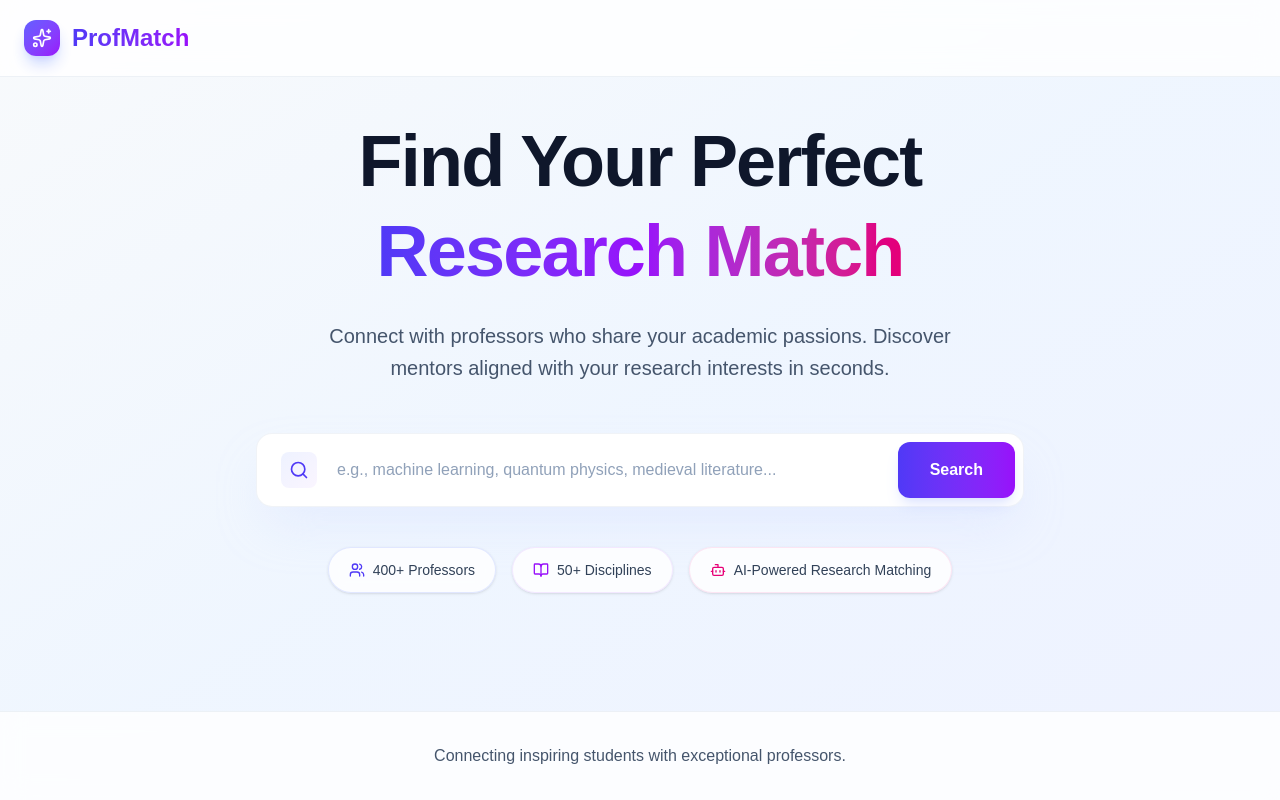
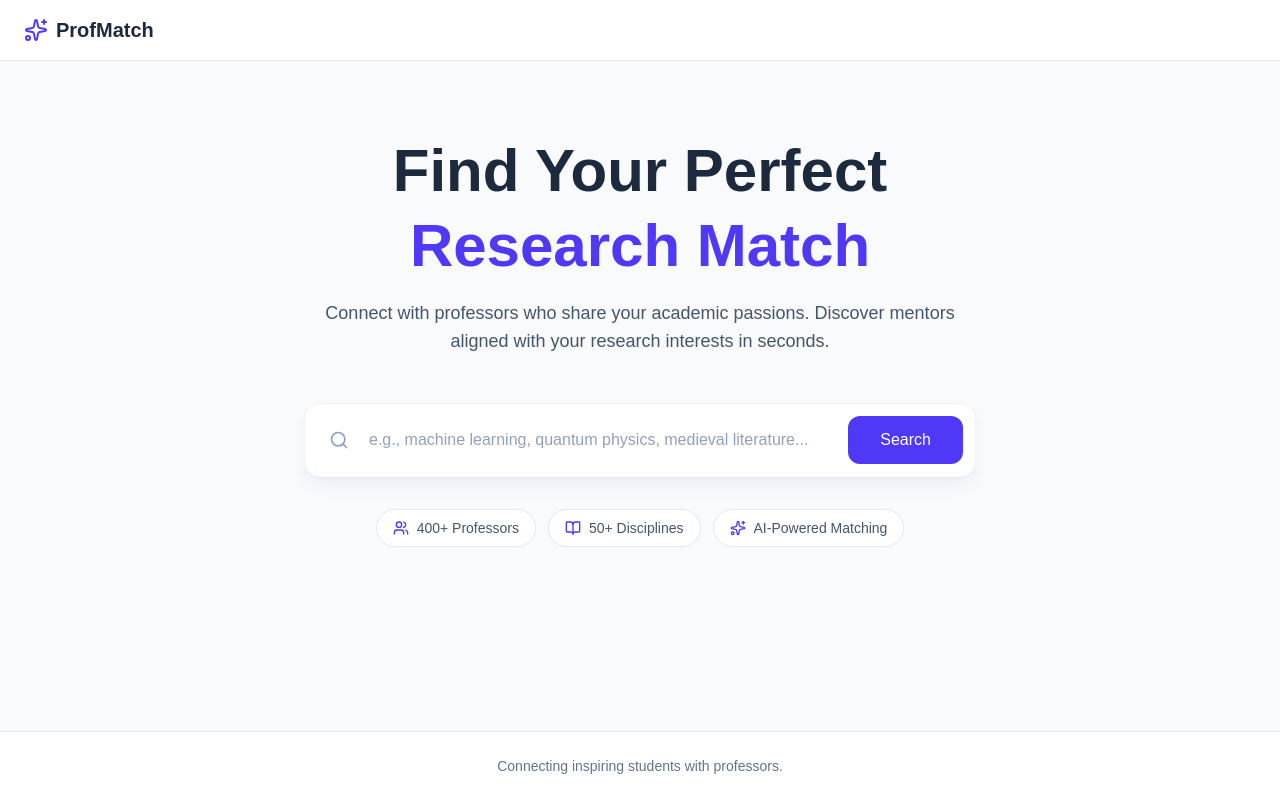
Before and after one commit to Vickyhasthekey/faculty-project_nextjs, a Next.js app: page /search_barn in a window 1280 px wide. Built offline with nearby package versions, Linux system fonts and the light colour scheme.

Commit message:
remove new ui and reorganization

```diff
--- a/app/search_barn/FeaturePills.tsx
+++ b/app/search_barn/FeaturePills.tsx
@@ -1,19 +1,19 @@
-import { Users, BookOpen, Bot } from "lucide-react"
+import { Users, BookOpen, Sparkles } from "lucide-react"
 
 export default function FeaturePills() {
   return (
-    <div className="flex flex-wrap gap-4 justify-center text-sm">
-      <div className="flex items-center gap-2 bg-white/80 backdrop-blur-sm px-5 py-3 rounded-full border border-indigo-200/50 shadow-sm hover:shadow-md hover:border-indigo-300/50 transition-all">
+    <div className="flex flex-wrap gap-3 justify-center text-sm">
+      <div className="flex items-center gap-2 bg-white px-4 py-2 rounded-full border border-slate-200">
         <Users className="w-4 h-4 text-indigo-600" />
-        <span className="text-slate-700 font-medium">400+ Professors</span>
+        <span className="text-slate-600">400+ Professors</span>
       </div>
-      <div className="flex items-center gap-2 bg-white/80 backdrop-blur-sm px-5 py-3 rounded-full border border-purple-200/50 shadow-sm hover:shadow-md hover:border-purple-300/50 transition-all">
-        <BookOpen className="w-4 h-4 text-purple-600" />
-        <span className="text-slate-700 font-medium">50+ Disciplines</span>
+      <div className="flex items-center gap-2 bg-white px-4 py-2 rounded-full border border-slate-200">
+        <BookOpen className="w-4 h-4 text-indigo-600" />
+        <span className="text-slate-600">50+ Disciplines</span>
       </div>
-      <div className="flex items-center gap-2 bg-white/80 backdrop-blur-sm px-5 py-3 rounded-full border border-pink-200/50 shadow-sm hover:shadow-md hover:border-pink-300/50 transition-all">
-        <Bot className="w-4 h-4 text-pink-600" />
-        <span className="text-slate-700 font-medium">AI-Powered Research Matching</span>
+      <div className="flex items-center gap-2 bg-white px-4 py-2 rounded-full border border-slate-200">
+        <Sparkles className="w-4 h-4 text-indigo-600" />
+        <span className="text-slate-600">AI-Powered Matching</span>
       </div>
     </div>
   )
--- a/app/search_barn/ResultsList.tsx
+++ b/app/search_barn/ResultsList.tsx
@@ -16,64 +16,62 @@ interface ResultsListProps {
 
 export default function ResultsList({ results, onClear }: ResultsListProps) {
   return (
-    <div className="w-full max-w-4xl animate-in fade-in duration-700 slide-in-from-bottom-4">
-      <div className="flex items-center justify-between mb-6 px-1">
-        <h2 className="text-2xl font-bold text-slate-800">
-          <span className="bg-linear-to-r from-indigo-600 to-purple-600 bg-clip-text text-transparent">
-            Top {results.length}
-          </span> {results.length === 1 ? 'match' : 'matches'}
+    <div className="w-full max-w-3xl animate-in fade-in duration-500">
+      <div className="flex items-center justify-between mb-4">
+        <h2 className="text-xl font-semibold text-slate-800">
+          Top {results.length} {results.length === 1 ? 'match' : 'matches'}
         </h2>
         <button
           onClick={onClear}
-          className="text-sm text-slate-600 hover:text-indigo-600 transition font-medium px-4 py-2 hover:bg-white/60 rounded-lg"
+          className="text-sm text-slate-600 hover:text-indigo-600 transition"
         >
           Clear results
         </button>
       </div>
-      <div className="space-y-5">
+      <div className="space-y-4">
         {results.map((r, idx) => (
           <a
             key={idx}
             href={r['Personal Website']}
             target="_blank"
             rel="noopener noreferrer"
-            className="block bg-white/90 backdrop-blur-sm p-7 rounded-2xl border border-slate-200/60 hover:border-indigo-300/80 hover:shadow-2xl hover:shadow-indigo-100/50 transition-all duration-300 group cursor-pointer hover:scale-[1.01]"
+            className="block bg-white p-6 rounded-xl border border-slate-200 hover:border-indigo-300 hover:shadow-lg transition-all duration-200 group cursor-pointer"
           >
-            {/* Header */}
-            <div className="flex items-start justify-between mb-5 pb-5 border-b border-slate-100">
+            <div className="flex items-start justify-between mb-4 pb-4 border-b border-slate-100">
               <div className="flex-1">
-                <h3 className="text-3xl font-bold text-slate-900 mb-3 group-hover:bg-linear-to-r group-hover:from-indigo-600 group-hover:to-purple-600 group-hover:bg-clip-text group-hover:text-transparent transition-all">
+                <h3 className="text-2xl font-bold text-slate-800 mb-1 group-hover:text-indigo-600 transition">
                   {r.Professor}
                 </h3>
-                <div className="flex flex-wrap items-center gap-2 text-sm">
-                  <span className="inline-flex items-center px-4 py-1.5 rounded-full bg-linear-to-r from-indigo-50 to-purple-50 text-indigo-700 font-semibold border border-indigo-200/50">
+                <div className="flex items-center gap-3 text-sm">
+                  <span className="inline-flex items-center px-3 py-1 rounded-full bg-indigo-50 text-indigo-700 font-medium">
                     {r.University}
                   </span>
-                  <span className="inline-flex items-center px-4 py-1.5 rounded-full bg-linear-to-r from-purple-50 to-pink-50 text-purple-700 font-semibold border border-purple-200/50">
+                  <span className="inline-flex items-center px-3 py-1 rounded-full bg-indigo-50 text-indigo-700 font-medium">
                     {r.Department}
                   </span>
                   {r.Similarity !== undefined && (
-                    <span className="inline-flex items-center px-4 py-1.5 rounded-full bg-green-50 text-green-700 font-semibold border border-green-200/50">
+                    <span className="text-slate-500">
                       {Math.round(parseFloat(r.Similarity) * 100)}% match
                     </span>
                   )}
                 </div>
               </div>
-              <svg className="w-6 h-6 text-slate-400 group-hover:text-indigo-600 group-hover:translate-x-1 group-hover:-translate-y-1 transition-all shrink-0 mt-1" fill="none" viewBox="0 0 24 24" stroke="currentColor">
+              <svg className="w-5 h-5 text-slate-400 group-hover:text-indigo-600 group-hover:translate-x-0.5 transition-all shrink-0" fill="none" viewBox="0 0 24 24" stroke="currentColor">
                 <path strokeLinecap="round" strokeLinejoin="round" strokeWidth={2} d="M10 6H6a2 2 0 00-2 2v10a2 2 0 002 2h10a2 2 0 002-2v-4M14 4h6m0 0v6m0-6L10 14" />
               </svg>
             </div>
 
-            {/* Content */}
             <div className="space-y-3">
               {r.Interest && (
-                <div>
-                  <p className="text-xs font-bold text-slate-500 uppercase tracking-wider mb-2">
-                    Research Interests
-                  </p>
-                  <p className="text-slate-700 leading-relaxed text-base">
-                    {r.Interest}
-                  </p>
+                <div className="flex items-start gap-3">
+                  <div>
+                    <p className="text-xs font-medium text-slate-500 uppercase tracking-wide mb-1">
+                      Research Interests
+                    </p>
+                    <p className="text-slate-700 leading-relaxed">
+                      {r.Interest}
+                    </p>
+                  </div>
                 </div>
               )}
             </div>
--- a/app/search_barn/SearchBox.tsx
+++ b/app/search_barn/SearchBox.tsx
@@ -52,7 +52,7 @@ export default function SearchBox() {
           <button
             onClick={handleSearch}
             disabled={loading}
-            className="bg-linear-to-r from-indigo-600 to-purple-600 text-white font-semibold px-8 py-4 rounded-xl hover:from-indigo-700 hover:to-purple-700 transition-all duration-200 disabled:opacity-50 disabled:cursor-not-allowed shadow-lg shadow-indigo-200/50 hover:shadow-xl hover:shadow-indigo-300/50 hover:scale-105"
+            className="bg-gradient-to-r from-indigo-600 to-purple-600 text-white font-semibold px-8 py-4 rounded-xl hover:from-indigo-700 hover:to-purple-700 transition-all duration-200 disabled:opacity-50 disabled:cursor-not-allowed shadow-lg shadow-indigo-200/50 hover:shadow-xl hover:shadow-indigo-300/50 hover:scale-105"
           >
             {loading ? (
               <span className="flex items-center gap-2">
--- a/app/search_barn/page.tsx
+++ b/app/search_barn/page.tsx
@@ -1,50 +1,181 @@
-import { Sparkles } from "lucide-react"
-import SearchBox from './SearchBox'
-import FeaturePills from './FeaturePills'
+'use client'
+import { useState } from "react"
+import { Search, Sparkles, Users, BookOpen } from "lucide-react"
 
 export default function SearchPage() {
+  const [query, setQuery] = useState("")
+  const [results, setResults] = useState<any[]>([])
+  const [loading, setLoading] = useState(false)
+  const [hasSearched, setHasSearched] = useState(false)
+
+  const handleSearch = async () => {
+    if (!query.trim()) return
+    setLoading(true)
+    setHasSearched(true)
+    try {
+      const res = await fetch("https://faculty-project-fastapi.onrender.com/search", {
+        method: "POST",
+        headers: { "Content-Type": "application/json" },
+        body: JSON.stringify({ "query": query, "top_k": 50 })
+      })
+      const data = await res.json()
+      if (data.results) setResults(data.results)
+      else setResults([])
+      setLoading(false)
+    } catch (err) {
+      console.error(err)
+      setResults([])
+      setLoading(false)
+    }
+  }
+
+  const handleKeyPress = (e: React.KeyboardEvent) => {
+    if (e.key === 'Enter') handleSearch()
+  }
+
   return (
-    <div className="min-h-screen bg-linear-to-br from-slate-50 via-blue-50 to-indigo-50 flex flex-col">
-      {/* Header - Server Rendered */}
-      <header className="bg-white/80 backdrop-blur-md border-b border-slate-200/60 px-6 py-5 sticky top-0 z-50">
+    <div className="min-h-screen bg-slate-50 flex flex-col">
+      {/* Header - 10% */}
+      <header className="bg-white border-b border-slate-200 px-6 py-4">
         <div className="max-w-7xl mx-auto flex items-center justify-between">
-          <div className="flex items-center gap-3">
-            <div className="bg-linear-to-br from-indigo-500 to-purple-600 p-2 rounded-xl shadow-lg shadow-indigo-200">
-              <Sparkles className="w-5 h-5 text-white" />
-            </div>
-            <span className="text-2xl font-bold bg-linear-to-r from-indigo-600 to-purple-600 bg-clip-text text-transparent">
-              ProfMatch
-            </span>
+          <div className="flex items-center gap-2">
+            <Sparkles className="w-6 h-6 text-indigo-600" />
+            <span className="text-xl font-semibold text-slate-800">ProfMatch</span>
           </div>
         </div>
       </header>
 
-      {/* Hero Section - Server Rendered */}
-      <main className="flex-1 flex flex-col items-center justify-center px-6 pb-16 pt-8">
-        <div className="max-w-4xl w-full text-center mb-12">
-          <h1 className="text-6xl md:text-7xl font-extrabold text-slate-900 mb-6 leading-tight tracking-tight">
+      {/* Hero Section - 60% dominant color (slate-50 background) */}
+      <main className="flex-1 flex flex-col items-center justify-center px-6 pb-16">
+        <div className="max-w-3xl w-full text-center mb-12">
+          <h1 className="text-5xl md:text-6xl font-bold text-slate-800 mb-4 leading-tight">
             Find Your Perfect<br />
-            <span className="bg-linear-to-r from-indigo-600 via-purple-600 to-pink-600 bg-clip-text text-transparent">
-              Research Match
-            </span>
+            <span className="text-indigo-600">Research Match</span>
           </h1>
-
-          <p className="text-xl text-slate-600 mb-12 max-w-2xl mx-auto leading-relaxed">
+          <p className="text-lg text-slate-600 mb-12 max-w-2xl mx-auto">
             Connect with professors who share your academic passions.
             Discover mentors aligned with your research interests in seconds.
           </p>
+          {/* Search Box - 30% secondary color (white) */}
+          <div className="bg-white rounded-2xl shadow-lg shadow-slate-200/50 p-3 mb-8 max-w-2xl mx-auto border border-slate-100">
+            <div className="flex items-center gap-3">
+              <Search className="w-5 h-5 text-slate-400 ml-3" />
+              <input
+                value={query}
+                onChange={(e) => setQuery(e.target.value)}
+                onKeyPress={handleKeyPress}
+                placeholder="e.g., machine learning, quantum physics, medieval literature..."
+                className="flex-1 py-3 px-2 text-slate-700 placeholder-slate-400 focus:outline-none text-base"
+              />
+              <button
+                onClick={handleSearch}
+                disabled={loading}
+                className="bg-indigo-600 text-white font-medium px-8 py-3 rounded-xl hover:bg-indigo-700 transition disabled:opacity-50 disabled:cursor-not-allowed"
+              >
+                {loading ? "Searching..." : "Search"}
+              </button>
+            </div>
+          </div>
 
-          {/* Client Component - Search Box and Results */}
-          <SearchBox />
+          {/* Feature Pills */}
+          {!results.length && (
+            <div className="flex flex-wrap gap-3 justify-center text-sm">
+              <div className="flex items-center gap-2 bg-white px-4 py-2 rounded-full border border-slate-200">
+                <Users className="w-4 h-4 text-indigo-600" />
+                <span className="text-slate-600">400+ Professors</span>
+              </div>
+              <div className="flex items-center gap-2 bg-white px-4 py-2 rounded-full border border-slate-200">
+                <BookOpen className="w-4 h-4 text-indigo-600" />
+                <span className="text-slate-600">50+ Disciplines</span>
+              </div>
+              <div className="flex items-center gap-2 bg-white px-4 py-2 rounded-full border border-slate-200">
+                <Sparkles className="w-4 h-4 text-indigo-600" />
+                <span className="text-slate-600">AI-Powered Matching</span>
+              </div>
+            </div>
+          )}
+        </div>
 
-          {/* Server Component - Feature Pills */}
-          <FeaturePills />
-        </div>
+        {/* Results Section */}
+        {results.length > 0 && (
+          <div className="w-full max-w-3xl animate-in fade-in duration-500">
+            <div className="flex items-center justify-between mb-4">
+              <h2 className="text-xl font-semibold text-slate-800">
+                Top {results.length} {results.length === 1 ? 'match' : 'matches'}
+              </h2>
+              <button
+                onClick={() => setResults([])}
+                className="text-sm text-slate-600 hover:text-indigo-600 transition"
+              >
+                Clear results
+              </button>
+            </div>
+            <div className="space-y-4">
+              {results.map((r, idx) => (
+                <a
+                  key={idx}
+                  href={r['Personal Website']}
+                  target="_blank"
+                  rel="noopener noreferrer"
+                  className="block bg-white p-6 rounded-xl border border-slate-200 hover:border-indigo-300 hover:shadow-lg transition-all duration-200 group cursor-pointer"
+                >
+                  {/* Header */}
+                  <div className="flex items-start justify-between mb-4 pb-4 border-b border-slate-100">
+                    <div className="flex-1">
+                      <h3 className="text-2xl font-bold text-slate-800 mb-1 group-hover:text-indigo-600 transition">
+                        {r.Professor}
+                      </h3>
+                      <div className="flex items-center gap-3 text-sm">
+                        <span className="inline-flex items-center px-3 py-1 rounded-full bg-indigo-50 text-indigo-700 font-medium">
+                          {r.University}
+                        </span>
+                        <span className="inline-flex items-center px-3 py-1 rounded-full bg-indigo-50 text-indigo-700 font-medium">
+                          {r.Department}
+                        </span>
+                        {r.Similarity !== undefined && (
+                          <span className="text-slate-500">
+                            {Math.round(parseFloat(r.Similarity) * 100)}% match
+                          </span>
+                        )}
+                      </div>
+                    </div>
+                    <svg className="w-5 h-5 text-slate-400 group-hover:text-indigo-600 group-hover:translate-x-0.5 transition-all flex-shrink-0" fill="none" viewBox="0 0 24 24" stroke="currentColor">
+                      <path strokeLinecap="round" strokeLinejoin="round" strokeWidth={2} d="M10 6H6a2 2 0 00-2 2v10a2 2 0 002 2h10a2 2 0 002-2v-4M14 4h6m0 0v6m0-6L10 14" />
+                    </svg>
+                  </div>
+
+                  {/* Content */}
+                  <div className="space-y-3">
+                    {r.Interest && (
+                      <div className="flex items-start gap-3">
+                        <div>
+                          <p className="text-xs font-medium text-slate-500 uppercase tracking-wide mb-1">
+                            Research Interests
+                          </p>
+                          <p className="text-slate-700 leading-relaxed">
+                            {r.Interest}
+                          </p>
+                        </div>
+                      </div>
+                    )}
+                  </div>
+                </a>
+              ))}
+            </div>
+          </div>
+        )}
+
+        {!loading && hasSearched && results.length === 0 && (
+          <div className="text-center mt-8">
+            <p className="text-slate-500 mb-2">No professors found matching your interests.</p>
+            <p className="text-sm text-slate-400">Try refining your search or using different keywords.</p>
+          </div>
+        )}
       </main>
 
-      {/* Footer - Server Rendered */}
-      <footer className="bg-white/80 backdrop-blur-md border-t border-slate-200/60 py-8 px-6 text-center">
-        <p className="text-slate-600 font-medium">Connecting inspiring students with exceptional professors.</p>
+      {/* Footer - subtle */}
+      <footer className="bg-white border-t border-slate-200 py-6 px-6 text-center text-sm text-slate-500">
+        <p>Connecting inspiring students with professors.</p>
       </footer>
     </div>
   )
```
